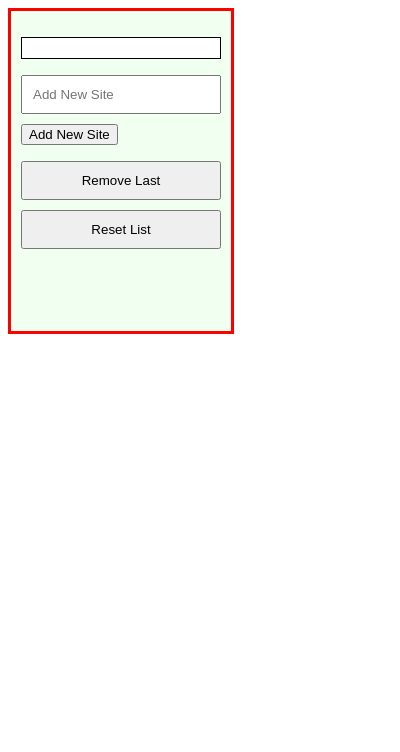
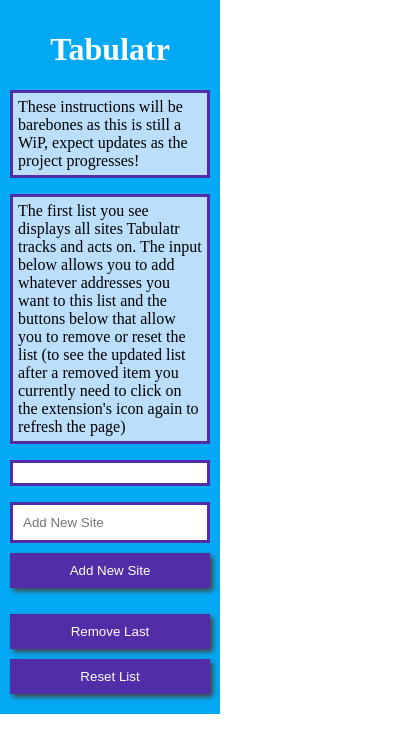
Before and after one commit to llanginger/no-tab, a browser extension: page popup.html in a window 400 px wide. Drawn offline with Linux system fonts and the light colour scheme.

Commit message:
UI updates

```diff
--- a/background.js
+++ b/background.js
@@ -6,6 +6,7 @@
 // TODO: This code clears the sync storage
 // chrome.storage.sync.clear(function() {});
 var bannedSites = [];
+function initializeStorage() {
   chrome.storage.sync.get("bannedSites", function(obj) {
     if (obj.bannedSites) {
       bannedSites = obj.bannedSites;
@@ -15,6 +16,7 @@
       chrome.storage.sync.set({"bannedSites": [".facebook", "mail.google"]})
     }
   })
+}
 
 chrome.storage.onChanged.addListener(function listenToChanges(changes, areaName) {
   bannedSites = changes.bannedSites.newValue;
@@ -133,6 +135,7 @@
 })
 
 function init() {
+  initializeStorage()
   getUpdatedTabs();
   console.log("init called");
 }
--- a/popup.html
+++ b/popup.html
@@ -5,6 +5,16 @@
   </head>
   <body>
     <div id="tabulatr">
+      <div id="instructions">
+        <h1>Tabulatr</h1>
+        <p>
+          These instructions will be barebones as this is still a WiP, expect updates as the project progresses!
+        </p>
+        <p>
+          The first list you see displays all sites Tabulatr tracks and acts on.
+          The input below allows you to add whatever addresses you want to this list and the buttons below that allow you to remove or reset the list (to see the updated list after a removed item you currently need to click on the extension's icon again to refresh the page)
+        </p>
+      </div>
       <ul id="ban-list"></ul>
       <form id="submit">
         <input type="text" id="add-new" type="text" placeholder="Add New Site">
--- a/styles.css
+++ b/styles.css
@@ -1,11 +1,25 @@
 
+body {
+  margin: 0px;
+}
+
+h1 {
+  text-align: center;
+  color: white;
+}
+
+p {
+  padding: 5px;
+  background-color: #BBDEFB;
+  border: 3px solid #512DA8;
+}
 
 #tabulatr {
   display: inline-block;
-  height: 300px;
+  /*height: 300px;*/
   width: 200px;
-  background: honeydew;
-  border: red solid 3px;
+  background: #03A9F4;
+  /*border: red solid 3px;*/
   padding: 10px;
 }
 
@@ -16,12 +30,31 @@
   overflow-y: scroll;
   border: 1px black solid;
   padding: 10px 0px 10px 10px;
+  border: 3px solid #512DA8;
 }
 
-#reset, #add-new, #remove-last {
+#add-new {
+  border: 3px solid #512DA8;
+  outline: none;
   width: 100%;
   margin-left: auto;
   margin-right: auto;
   margin-bottom: 10px;
   padding: 10px;
 }
+
+#reset, #remove-last, #submit-new {
+  box-shadow: 3px 3px 5px #444;
+  border: none;
+  color: white;
+  background-color: #512DA8;
+  width: 100%;
+  margin-left: auto;
+  margin-right: auto;
+  margin-bottom: 10px;
+  padding: 10px;
+}
+
+#reset:hover, #remove-last:hover, #submit-new:hover {
+  box-shadow: 1px 1px 3px #444;
+}
```
Lines whose indentation alone changed are shown as unchanged.
